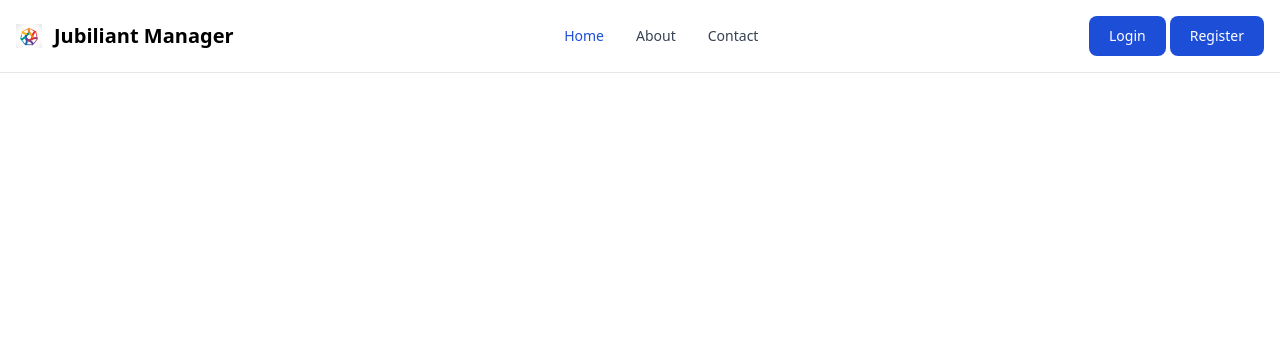
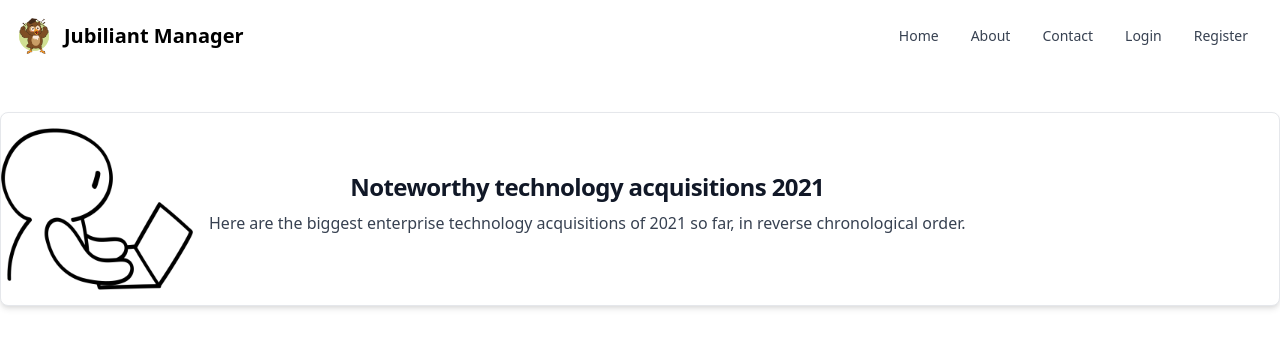
Before and after one commit to CapedDemon/jubiliant-manager, a Flask app: page / in a window 1280 px wide. Shown: the top 348 px of the page. Run offline with Flask 2, Linux system fonts and the light colour scheme.

Commit message:
navbar complete

```diff
--- /dev/null
+++ b/static/js/index.js
@@ -0,0 +1,12 @@
+let navList = document.getElementById("navbar-default");
+
+function toggle() {
+    if (navList.classList == "hidden w-full md:block md:w-auto")
+    {
+        navList.classList = "w-full md:block md:w-auto";
+    }
+    else
+    {
+        navList.classList = "hidden w-full md:block md:w-auto";
+    }
+}
--- a/templates/index.html
+++ b/templates/index.html
@@ -12,22 +12,15 @@
 <body>
 
     <!-- navbar -->
-    <nav
-        class="bg-white px-2 sm:px-4 py-2.5 dark:bg-gray-900 fixed w-full z-20 top-0 left-0 border-b border-gray-200 dark:border-gray-600">
+    <nav class="mb-10 bg-white border-gray-200 px-2 sm:px-4 py-2.5 rounded dark:bg-gray-900">
         <div class="container flex flex-wrap items-center justify-between mx-auto">
             <a href="/" class="flex items-center">
-                <img src="images/logo.jpg" class="h-6 mr-3" alt="Logo">
-                <span class="self-center text-xl font-semibold whitespace-nowrap dark:text-white">Jubiliant
-                    Manager</span>
+                <img src="../static/images/success.png" class="h-6 mr-3 sm:h-9" alt="Logo" />
+                <span class="self-center text-xl font-semibold whitespace-nowrap dark:text-white">Jubiliant Manager</span>
             </a>
-            <div class="flex md:order-2">
-                <button type="button"
-                    class="text-white bg-blue-700 hover:bg-blue-800 focus:ring-4 focus:outline-none focus:ring-blue-300 font-medium rounded-lg text-sm px-5 py-2.5 text-center mr-3 md:mr-0 dark:bg-blue-600 dark:hover:bg-blue-700 dark:focus:ring-blue-800">Login</button>
-                <button type="button"
-                    class="text-white bg-blue-700 hover:bg-blue-800 focus:ring-4 focus:outline-none focus:ring-blue-300 font-medium rounded-lg text-sm px-5 py-2.5 text-center mr-3 md:mr-0 dark:bg-blue-600 dark:hover:bg-blue-700 dark:focus:ring-blue-800 ml-1">Register</button>
-                <button data-collapse-toggle="navbar-sticky" type="button"
-                    class="inline-flex items-center p-2 text-sm text-gray-500 rounded-lg md:hidden hover:bg-gray-100 focus:outline-none focus:ring-2 focus:ring-gray-200 dark:text-gray-400 dark:hover:bg-gray-700 dark:focus:ring-gray-600"
-                    aria-controls="navbar-sticky" aria-expanded="false">
+            <button onclick="toggle()" data-collapse-toggle="navbar-default" type="button"
+                class="inline-flex items-center p-2 ml-3 text-sm text-gray-500 rounded-lg md:hidden hover:bg-gray-100 focus:outline-none focus:ring-2 focus:ring-gray-200 dark:text-gray-400 dark:hover:bg-gray-700 dark:focus:ring-gray-600"
+                aria-controls="navbar-default" aria-expanded="false">
                 <span class="sr-only">Open main menu</span>
                 <svg class="w-6 h-6" aria-hidden="true" fill="currentColor" viewBox="0 0 20 20"
                     xmlns="http://www.w3.org/2000/svg">
@@ -36,32 +29,51 @@
                         clip-rule="evenodd"></path>
                 </svg>
             </button>
-            </div>
-            <div class="items-center justify-between hidden w-full md:flex md:w-auto md:order-1" id="navbar-sticky">
+            <div class="hidden w-full md:block md:w-auto" id="navbar-default">
                 <ul
                     class="flex flex-col p-4 mt-4 border border-gray-100 rounded-lg bg-gray-50 md:flex-row md:space-x-8 md:mt-0 md:text-sm md:font-medium md:border-0 md:bg-white dark:bg-gray-800 md:dark:bg-gray-900 dark:border-gray-700">
                     <li>
                         <a href="#"
-                            class="block py-2 pl-3 pr-4 text-white bg-blue-700 rounded md:bg-transparent md:text-blue-700 md:p-0 dark:text-white"
-                            aria-current="page">Home</a>
+                            class="block py-2 pl-3 pr-4 text-gray-700 rounded hover:bg-gray-100 md:hover:bg-transparent md:border-0 md:hover:text-blue-700 md:p-0 dark:text-gray-400 md:dark:hover:text-white dark:hover:bg-gray-700 dark:hover:text-white md:dark:hover:bg-transparent">Home</a>
                     </li>
                     <li>
                         <a href="#"
-                            class="block py-2 pl-3 pr-4 text-gray-700 rounded hover:bg-gray-100 md:hover:bg-transparent md:hover:text-blue-700 md:p-0 md:dark:hover:text-white dark:text-gray-400 dark:hover:bg-gray-700 dark:hover:text-white md:dark:hover:bg-transparent dark:border-gray-700">About</a>
+                            class="block py-2 pl-3 pr-4 text-gray-700 rounded hover:bg-gray-100 md:hover:bg-transparent md:border-0 md:hover:text-blue-700 md:p-0 dark:text-gray-400 md:dark:hover:text-white dark:hover:bg-gray-700 dark:hover:text-white md:dark:hover:bg-transparent">About</a>
                     </li>
                     <li>
                         <a href="#"
-                            class="block py-2 pl-3 pr-4 text-gray-700 rounded hover:bg-gray-100 md:hover:bg-transparent md:hover:text-blue-700 md:p-0 md:dark:hover:text-white dark:text-gray-400 dark:hover:bg-gray-700 dark:hover:text-white md:dark:hover:bg-transparent dark:border-gray-700">Contact</a>
+                            class="block py-2 pl-3 pr-4 text-gray-700 rounded hover:bg-gray-100 md:hover:bg-transparent md:border-0 md:hover:text-blue-700 md:p-0 dark:text-gray-400 md:dark:hover:text-white dark:hover:bg-gray-700 dark:hover:text-white md:dark:hover:bg-transparent">Contact</a>
                     </li>
-
+                    <li>
+                        <a href="#"
+                            class="block py-2 pl-3 pr-4 text-gray-700 rounded hover:bg-gray-100 md:hover:bg-transparent md:border-0 md:hover:text-blue-700 md:p-0 dark:text-gray-400 md:dark:hover:text-white dark:hover:bg-gray-700 dark:hover:text-white md:dark:hover:bg-transparent">Login</a>
+                    </li>
+                    <li>
+                        <a href="#"
+                            class="block py-2 pl-3 pr-4 text-gray-700 rounded hover:bg-gray-100 md:hover:bg-transparent md:border-0 md:hover:text-blue-700 md:p-0 dark:text-gray-400 md:dark:hover:text-white dark:hover:bg-gray-700 dark:hover:text-white md:dark:hover:bg-transparent">Register</a>
+                    </li>
                 </ul>
             </div>
         </div>
     </nav>
 
+    <!-- body -->
+    <a href="#"
+        class="max-w-full flex items-center bg-white border rounded-lg shadow-md md:flex-row  md:max-w-full hover:bg-gray-100 dark:border-gray-700 dark:bg-gray-800 dark:hover:bg-gray-700">
+        <img class="object-cover w-full rounded-t-lg h-96 md:h-auto sm:w-24 md:w-48 md:rounded-none md:rounded-l-lg"
+            src="../static/images/worker.png" alt="">
+        <div class="flex flex-col justify-between p-4 leading-normal text-center">
+            <h5 class="mb-2 text-2xl font-bold tracking-tight text-gray-900 dark:text-white">Noteworthy technology
+                acquisitions 2021</h5>
+            <p class="mb-3 font-normal text-gray-700 dark:text-gray-400">Here are the biggest enterprise technology
+                acquisitions of 2021 so far, in reverse chronological order.</p>
+        </div>
+    </a>
 
 
 
 </body>
 
+<script src="../static/js/index.js"></script>
+
 </html>
```
Also changed, not shown: static/images/logo.gif (added), static/images/logo.jpg (renamed from templates/images/logo.jpg), static/images/success.png (added), static/images/worker.png (added). Lines whose indentation alone changed are shown as unchanged.
